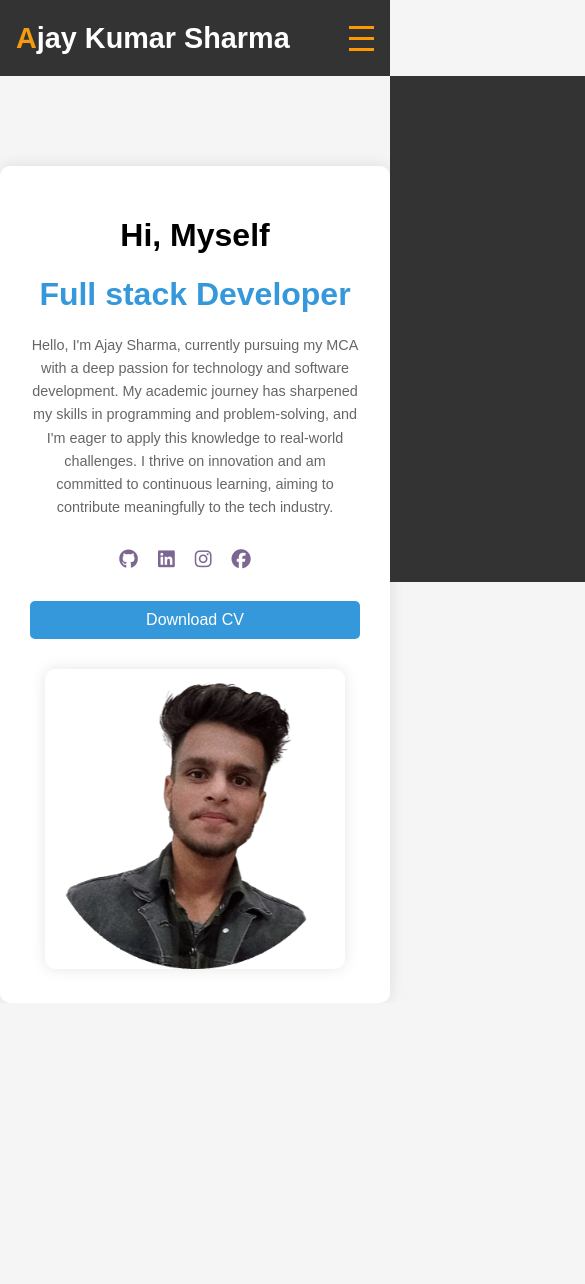
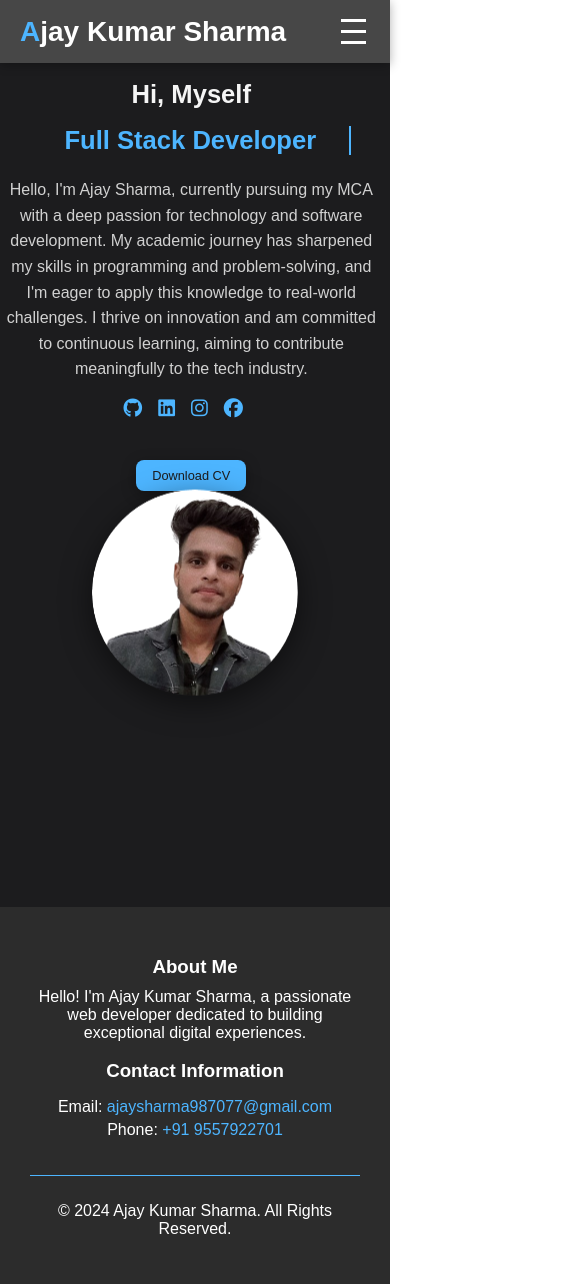
Before and after one commit to 7489-Ajay/my-portfolio, a React (Create React App) app: page / in a window 390 px wide. Shown: the top 1284 px of the page, 585 px wide, since content can reach past the window. Before the commit the page ends 1003 px from the top, so only its background shows below. Built offline with nearby package versions, Linux system fonts and the light colour scheme.

Commit message:
maine kch file m change kia hai or add kia h

```diff
--- a/src/App.js
+++ b/src/App.js
@@ -6,6 +6,7 @@ import ContactUs from './Pages/ContactUs';
 import Project from './Pages/Project';
 import Resume from './Pages/Resume';
 import About from './Pages/About';
+import Footer from './Pages/Footer';
 
 const App = () => {
   return (
@@ -20,10 +21,12 @@ const App = () => {
           <Route path="/Project" element={<Project />} />
           <Route path="/About" element={<About />} />
           <Route path="/Resume" element={<Resume />} />
+          <Route path="/Footer" element={<Footer />} />
         </Routes>
 
+        <Footer/>
+      </div>
 
-      </div>
     </Router>
   );
 };
--- a/src/MyComponents/Navbar.css
+++ b/src/MyComponents/Navbar.css
@@ -1,31 +1,30 @@
-/* Navbar.css */
-
-/* Navbar.css */
-
 .navbar {
-  background-color: #333;
-  padding: 0.5rem 1rem;
   display: flex;
   justify-content: space-between;
   align-items: center;
+  padding: 15px 20px;
+  background-color: rgba(26, 26, 26, 0.8); /* Semi-transparent background */
   color: white;
   position: relative;
-  height: 60px;
-
+  box-shadow: 0 2px 10px rgba(0, 0, 0, 0.3); /* Subtle shadow for depth */
+  backdrop-filter: blur(10px); /* Blur effect to create glassmorphism */
+  transition: background-color 0.3s;
+  z-index: 1000; /* Ensure navbar stays on top */
 }
 
+/* Logo styles */
 .logo {
-  font-size: 1.8rem;
+  font-size: 28px;
   font-weight: bold;
-  cursor: pointer;
 }
 
 .first-word {
-  color: #f39c12;
+  color: #4db5ff; /* Bright color for the first word */
 }
 
+/* Menu icon styles */
 .menu-icon {
-  display: none;
+  display: none; /* Hide for desktop */
   flex-direction: column;
   cursor: pointer;
 }
@@ -33,63 +32,76 @@
 .icon-bar {
   width: 25px;
   height: 3px;
-  background-color: rgb(255, 153, 0);
-  margin: 4px 0;
-  transition: 0.1s;
+  background-color: white;
+  margin: 4px;
+  transition: 0.3s;
 }
 
+/* Navigation links */
 .nav-links {
+  list-style: none;
   display: flex;
-  list-style: none;
-  gap: 1.5rem;
+  gap: 20px;
+  position: relative;
 }
 
 .nav-link {
   text-decoration: none;
   color: white;
-  font-weight: 500;
-  padding: 0.5rem 1rem;
-  transition: color 0.2s, background-color 0.2s;
+  font-size: 18px;
+  padding: 10px;
+  border-radius: 4px;
+  position: relative;
+  overflow: hidden;
 }
 
+/* Hover effects */
 .nav-link:hover {
-  color: white;
-  background-color: #f39c12;
-  border-radius: 5px;
+  color: #4db5ff; /* Change text color on hover */
 }
 
-@media screen and (max-width: 768px) {
+/* Loading line effect */
+.nav-link:after {
+  content: '';
+  display: block;
+  height: 2px;
+  background-color: #3498db;
+  width: 0;
+  transition: width 0.3s;
+  position: absolute;
+  bottom: -5px;
+  left: 0;
+}
+
+.nav-link:hover:after {
+  width: 100%; /* Expand width on hover */
+}
+
+/* Open menu (Mobile view) */
+.nav-links.open {
+  display: flex;
+  flex-direction: column;
+  position: absolute;
+  top: 70px;
+  left: 30px;
+  width: 100%;
+  background-color: rgba(26, 26, 26, 0.866); /* More opaque when open */
+  backdrop-filter: blur(15px); /* Stronger blur for open menu */
+  padding: 20px 0;
+  transition: all 0.5s ease;
+}
+
+/* Media Queries for responsive design */
+@media (max-width: 768px) {
   .menu-icon {
-      display: flex;
+    display: flex;
   }
 
   .nav-links {
-      position: absolute;
-      top: 60px;
-      right: 0;
-      width: 100%;
-      height: 60vh;
-      background-color: #333;
-      flex-direction: column;
-      justify-content: center;
-      align-items: center;
-      gap: 2rem;
-      transform: translateX(100%);
-      transition: transform 0.3s ease-in-out;
+    display: none; /* Hide by default in mobile */
   }
 
   .nav-links.open {
-      transform: translateX(0);
-  }
-
-  .nav-link {
-      width: 100%;
-      text-align: center;
-  }
-
-  .nav-link:hover {
-      background-color: #f39c12;
-      color: white;
-      border-radius: 0; /* No rounded corners for full-width mobile menu items */
+    display: flex; /* Show when menu is open */
   }
 }
--- a/src/MyComponents/Navbar.js
+++ b/src/MyComponents/Navbar.js
@@ -25,9 +25,9 @@ const Navbar = () => {
             </div>
             <ul className={`nav-links ${isOpen ? 'open' : ''}`}>
                 <li><Link to="/" className="nav-link" onClick={closeMenu}>Home</Link></li>
-                <li><Link to="/About" className="nav-link" onClick={closeMenu}>About</Link></li>
-                <li><Link to="/Resume" className="nav-link" onClick={closeMenu}>Resume</Link></li>
-                <li><Link to="/Project" className="nav-link" onClick={closeMenu}>Project</Link></li>
+                <li><Link to="/about" className="nav-link" onClick={closeMenu}>About</Link></li>
+                <li><Link to="/resume" className="nav-link" onClick={closeMenu}>Resume</Link></li>
+                <li><Link to="/project" className="nav-link" onClick={closeMenu}>Project</Link></li>
                 <li><Link to="/contactus" className="nav-link" onClick={closeMenu}>Contact Us</Link></li>
             </ul>
         </nav>
--- /dev/null
+++ b/src/Pages/Footer.css
@@ -0,0 +1,63 @@
+.footer {
+    background-color: #2c2c2c; /* Professional dark gray background */
+    color: white; /* White text for contrast */
+    padding: 30px; /* Padding for spacing */
+    text-align: center; /* Center the text */
+    position: relative; /* For positioning of animations */
+}
+
+.footer-content {
+    display: flex; /* Flexbox layout for content */
+    justify-content: space-around; /* Space out sections */
+    flex-wrap: wrap; /* Wrap items in smaller screens */
+    margin-bottom: 20px; /* Space between content and bottom */
+}
+
+.footer-content h3 {
+    margin-bottom: 10px; /* Space below heading */
+}
+
+.footer-content p {
+    margin: 0; /* Remove margin for paragraphs */
+}
+
+/* List styles */
+.footer-content ul {
+    list-style: none; /* Remove default list styles */
+    padding: 0; /* Remove padding */
+}
+
+.footer-content li {
+    margin: 5px 0; /* Space between links */
+}
+
+.footer-content a {
+    color: #4db5ff; /* Link color */
+    text-decoration: none; /* Remove underline */
+    transition: color 0.3s, transform 0.3s; /* Animation on hover */
+}
+
+/* Hover effects */
+.footer-content a:hover {
+    color: #1abc9c; /* Change color on hover */
+    transform: translateY(-3px); /* Slightly lift the link */
+}
+
+/* Footer Bottom Styles */
+.footer-bottom {
+    border-top: 1px solid #4db5ff; /* Top border */
+    padding-top: 10px; /* Space above text */
+    margin-top: 20px; /* Space above footer */
+}
+
+/* Responsive Design */
+@media (max-width: 768px) {
+    .footer-content {
+        flex-direction: column; /* Stack items on smaller screens */
+        align-items: center; /* Center items */
+    }
+
+    .footer-content ul {
+        padding-left: 0; /* Remove padding for lists */
+    }
+}
--- /dev/null
+++ b/src/Pages/Footer.js
@@ -0,0 +1,29 @@
+import React from 'react';
+import './Footer.css'; // Footer ke CSS file ko import karein
+
+const Footer = () => {
+    return (
+        <footer className="footer">
+            <div className="footer-content">
+                <div className="about">
+                    <h3>About Me</h3>
+                    <p>
+                        Hello! I'm Ajay Kumar Sharma, a passionate web developer dedicated to building exceptional digital experiences.
+                    </p>
+                </div>
+                <div className="contact-info">
+                    <h3>Contact Information</h3>
+                    <ul>
+                        <li>Email: <a href="mailto:ajay@example.com">ajaysharma987077@gmail.com</a></li>
+                        <li>Phone: <a href="tel:+1234567890">+91 9557922701</a></li>
+                    </ul>
+                </div>
+            </div>
+            <div className="footer-bottom">
+                <p>&copy; {new Date().getFullYear()} Ajay Kumar Sharma. All Rights Reserved.</p>
+            </div>
+        </footer>
+    );
+}
+
+export default Footer;
--- a/src/Pages/Home.css
+++ b/src/Pages/Home.css
@@ -1,146 +1,196 @@
-body {
-  font-family: 'Poppins', sans-serif;
-  margin: 0;
-  padding: 0;
-  background-color: #f5f5f5;
+/* Home.css */
+
+/* General styles */
+.home-container {
+  display: flex;
+  flex-direction: row;
+  justify-content: space-between;
+  align-items: center;
+  height: 100vh;
+  padding: 0 5%; /* Reduced padding for better mobile experience */
+  background-color: #1c1c1e;
+  color: #ffffff;
 }
 
-.home-container {
-  display: flex;
-  justify-content: space-between;
-  align-items: center;
-  padding: 50px;
-  max-width: 1200px;
-  margin: auto;
-  background-color: #fff;
-  box-shadow: 0px 0px 15px rgba(0, 0, 0, 0.1);
-  border-radius: 10px;
-  margin-top: 90px;
+/* Left section */
+.left-section {
+  flex: 1;
+  padding-right: 2%;
 }
 
-.left-section {
-  flex: 1;
-  padding-right: 50px;
+/* Static text styling */
+.static-text h1 {
+  font-size: 2.5rem;
+  margin-bottom: 0.5rem;
+  color: #f5f5f5;
 }
 
-.right-section {
-  flex: 1;
-  display: flex;
-  justify-content: center;
-  align-items: center;
+/* Dynamic role with typing effect */
+.dynamic-role {
+  color: #4db5ff;
+  font-weight: bold;
+  font-size: 2.5rem;
+  border-right: 2px solid #4db5ff;
+  white-space: nowrap;
+  overflow: hidden;
+  display: inline-block;
+  animation: typingEffect 3s steps(20) infinite, blinkCursor 0.75s step-end infinite;
 }
 
-.dynamic-text h1 {
-  font-size: 2.5rem;
-  margin: 0;
-  color: #333;
+@keyframes typingEffect {
+  from { width: 0; }
+  to { width: 100%; }
 }
 
-.dynamic-role {
-  color: #3498db;
-  font-weight: 600;
-  display: inline-block;
-  white-space: nowrap;
-  animation: typing 2s steps(30, end), blink 0.75s step-end infinite;
+@keyframes blinkCursor {
+  from { border-right-color: #4db5ff; }
+  to { border-right-color: transparent; }
 }
 
-@keyframes typing {
-  from {
-      width: 0;
-  }
-  to {
-      width: 100%;
-  }
+/* Introduction text */
+.introduction p {
+  font-size: 1.2rem;
+  line-height: 1.6;
+  margin-top: 1rem;
+  color: #d1d1d1;
 }
 
-/* Cursor blinking effect */
-@keyframes blink {
-  from, to {
-      border-color: transparent;
-  }
-  50% {
-      border-color: #3498db;
-  }
-}
-
-
-
-.introduction p {
-  font-size: 1rem;
-  line-height: 1.6;
-  color: #666;
-  margin-top: 20px;
-}
-
+/* Social links styling */
 .social-links {
-  margin-top: 30px;
+  margin-top: 2rem;
 }
 
 .social-links a {
-  margin-right: 20px;
-  text-decoration: none;
-  color: #5b4278cd;
-  font-size: 1.5rem;
+  font-size: 1.6rem;
+  color: #4db5ff;
+  margin-right: 1rem;
   transition: color 0.3s ease;
 }
 
 .social-links a:hover {
-  color: #0011ff;
+  color: #ffffff;
 }
 
+/* Download CV button styling */
 .download-cv button {
-  margin-top: 30px;
-  padding: 10px 20px;
+  background-color: #4db5ff;
+  color: #1c1c1e;
+  border: none;
+  padding: 0.8rem 2rem;
+  margin-top: 2.5rem;
   font-size: 1rem;
-  color: #fff;
-  background-color: #3498db;
-  border: none;
-  border-radius: 5px;
   cursor: pointer;
   transition: background-color 0.3s ease;
+  border-radius: 8px;
+  box-shadow: 0 4px 15px rgba(0, 0, 0, 0.3);
 }
 
 .download-cv button:hover {
-  background-color: #2980b9;
+  background-color: #1d9bf0;
+}
+
+/* Right section for image */
+.right-section {
+  flex: 1;
+  text-align: center;
 }
 
 .photo-container img {
-  width: 100%;
-  max-width: 300px;
-  border-radius: 10px;
-  box-shadow: 0px 0px 15px rgba(0, 0, 0, 0.1);
+  max-width: 80%;
+  border-radius: 50%;
+  box-shadow: 0px 8px 30px rgba(0, 0, 0, 0.5);
+  animation: photoBounce 3s ease-in-out infinite;
 }
 
-/* Responsive Design */
-@media (max-width: 768px) {
+@keyframes photoBounce {
+  0%, 100% {
+      transform: translateY(0);
+  }
+  50% {
+      transform: translateY(-10px);
+  }
+}
+
+/* Responsive design for tablets and smaller devices */
+@media screen and (max-width: 1024px) {
   .home-container {
-    flex-direction: column;
-    padding: 30px;
+      flex-direction: column;
+      padding: 0 3%;
+      text-align: center;
   }
 
-  .left-section {
-    padding-right: 0;
-    text-align: center;
+  .left-section, .right-section {
+      flex: 1;
+      width: 100%;
   }
 
-  .right-section {
-    margin-top: 30px;
+  .static-text h1, .dynamic-role {
+      font-size: 2rem;
   }
 
-  .dynamic-text h1 {
-    font-size: 2rem;
+  .social-links {
+      margin-top: 1.5rem;
+  }
+
+  .social-links a {
+      font-size: 1.4rem;
+  }
+
+  .download-cv button {
+      padding: 0.7rem 1.5rem;
+      font-size: 0.9rem;
+  }
+
+  .photo-container img {
+      max-width: 70%;
+  }
+}
+
+/* Mobile view adjustments */
+@media screen and (max-width: 768px) {
+  .home-container {
+      flex-direction: column;
+      padding: 0 2%;
+  }
+
+  .static-text h1, .dynamic-role {
+      font-size: 1.8rem;
   }
 
   .introduction p {
-    font-size: 0.9rem;
+      font-size: 1rem;
+  }
+
+  .social-links {
+      margin-top: 1rem;
+  }
+
+  .download-cv button {
+      padding: 0.6rem 1.2rem;
+      font-size: 0.85rem;
+  }
+
+  .photo-container img {
+      max-width: 60%;
+  }
+}
+
+/* Extra small devices */
+@media screen and (max-width: 480px) {
+  .static-text h1, .dynamic-role {
+      font-size: 1.6rem;
   }
 
   .social-links a {
-    font-size: 1.2rem;
+      font-size: 1.2rem;
   }
 
   .download-cv button {
-    width: 100%;
-    font-size: 1rem;
+      padding: 0.5rem 1rem;
+      font-size: 0.8rem;
+  }
+
+  .photo-container img {
+      max-width: 55%;
   }
 }
--- a/src/Pages/Home.js
+++ b/src/Pages/Home.js
@@ -1,14 +1,31 @@
-import React from 'react';
+import React, { useEffect, useState } from 'react';
 import './Home.css';
 import Crop from '../assets/Crop.png';
 
 const Home = () => {
+    const [role, setRole] = useState(''); // State to handle dynamic text
+
+    useEffect(() => {
+        const roles = "Full Stack Developer"; // Text to type
+        let index = 0;
+
+        const typingEffect = setInterval(() => {
+            setRole(roles.slice(0, index + 1)); // Reset text at every step
+            index++;
+            if (index === roles.length) {
+                clearInterval(typingEffect); // Stop typing effect when the text is fully typed
+            }
+        }, 150); // Adjust the speed of typing effect (in milliseconds)
+
+        return () => clearInterval(typingEffect); // Cleanup interval when component unmounts
+    }, []);
+
     return (
         <div className="home-container">
             <div className="left-section">
                 <div className="static-text">
                     <h1>Hi, Myself</h1>
-                    <h1><span className="dynamic-role">Full stack Developer</span></h1> {/* You can change this text to any role you want */}
+                    <h1><span className="dynamic-role">{role}</span></h1> {/* Dynamic role */}
                 </div>
                 <div className="introduction">
                     <p>Hello, I'm Ajay Sharma, currently pursuing my MCA with a deep passion for technology and software development. My academic journey has sharpened my skills in programming and problem-solving, and I'm eager to apply this knowledge to real-world challenges. I thrive on innovation and am committed to continuous learning, aiming to contribute meaningfully to the tech industry.</p>
```
Also changed, not shown: 1 other file (tests, documents, lock files or other folders).
